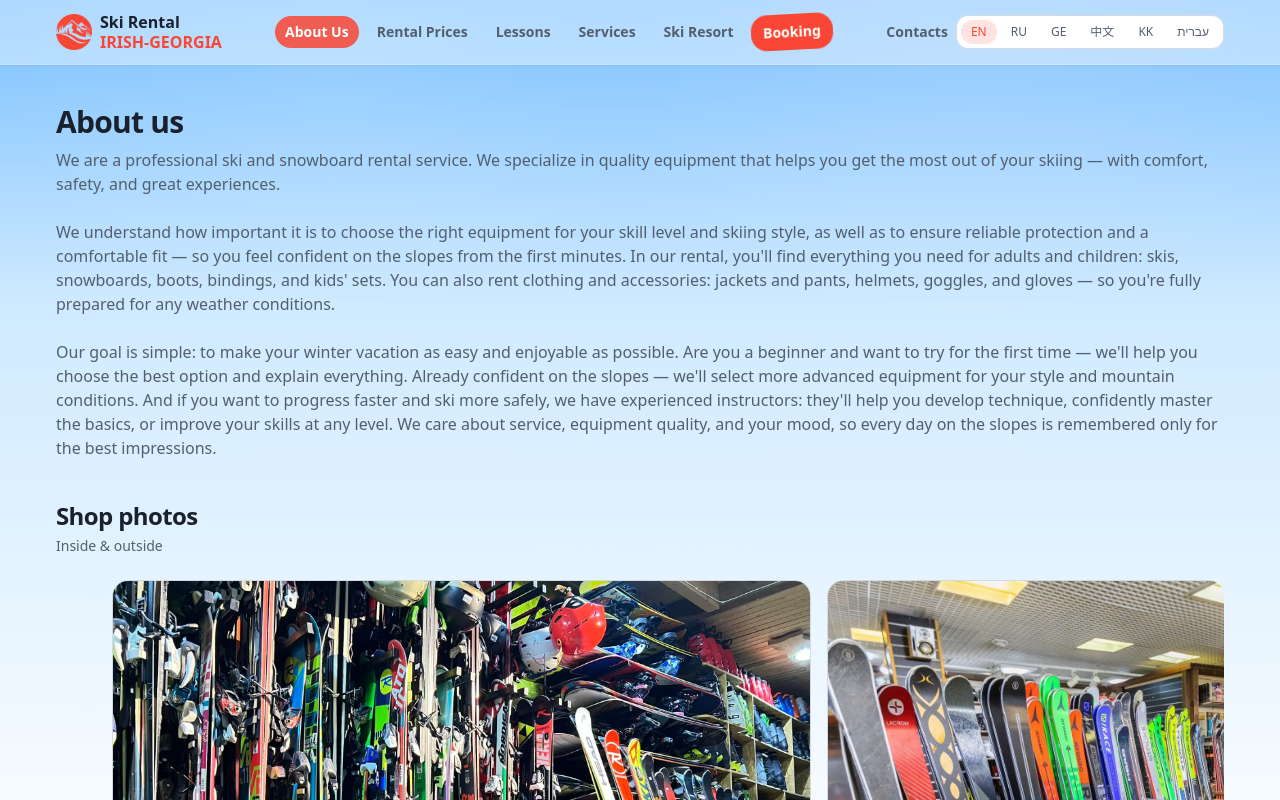
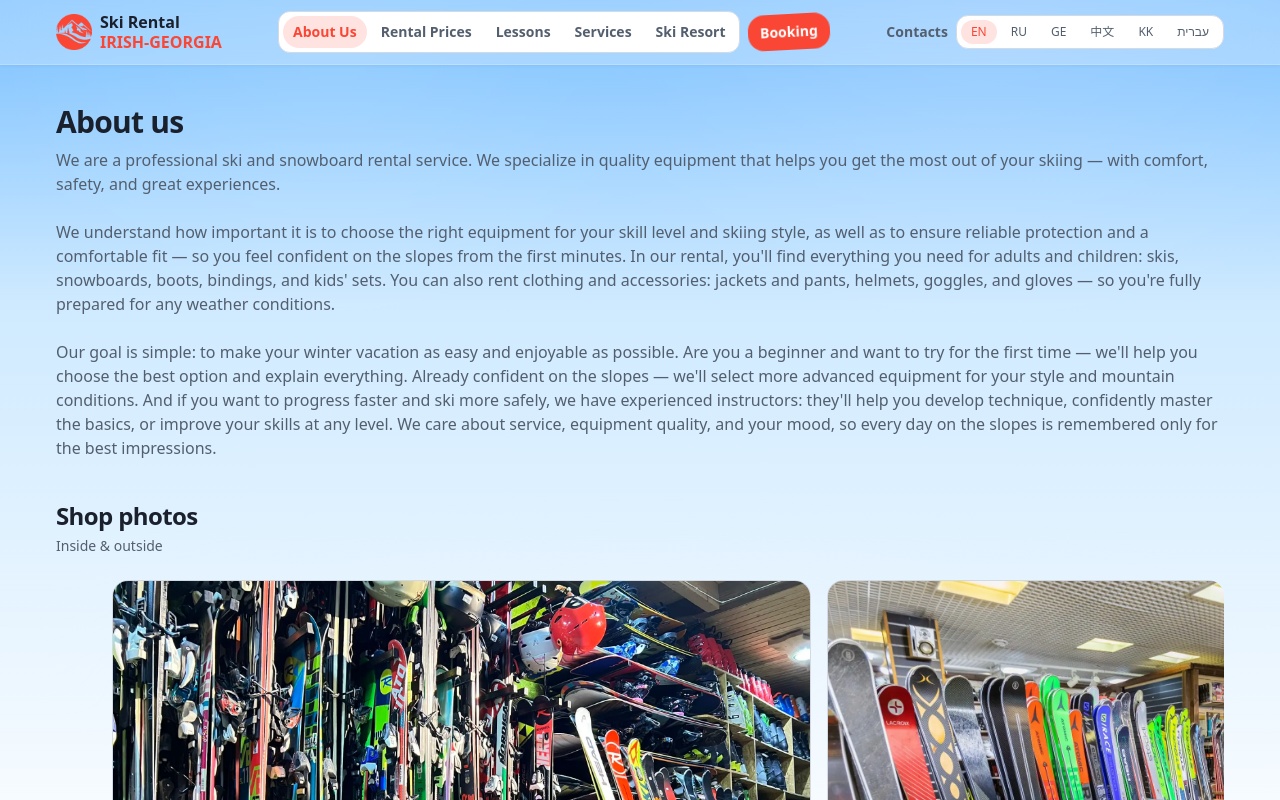
Before and after one commit to Zhibul-Alexander/ski-resort, a Next.js app: page /en in a window 1280 px wide. Built offline with nearby package versions, Linux system fonts and the light colour scheme.

Commit message:
update styles

```diff
--- a/app/globals.css
+++ b/app/globals.css
@@ -192,7 +192,7 @@ a {
 /* Sunny Ski Header styles */
 .sunny-ski-header {
   /* Прозрачный фон с легким светлым слоем для читаемости */
-  background: rgba(255, 255, 255, 0.4);
+  background: rgba(255, 255, 255, 0.25);
   backdrop-filter: blur(20px);
   -webkit-backdrop-filter: blur(20px);
   box-shadow: 0 1px 3px rgba(0, 0, 0, 0.05);
--- a/components/site/header.tsx
+++ b/components/site/header.tsx
@@ -72,6 +72,7 @@ export function Header({
         </div>
 
         <nav className="hidden lg:flex items-center gap-2 text-sm">
+          <div className="flex items-center gap-1 rounded-xl border border-border bg-card p-1">
             {nav.map((l) => {
               // Нормализуем пути для сравнения (убираем trailing slash и якорь)
               const normalizedPathname = pathname.replace(/\/$/, "") || "/";
@@ -86,14 +87,15 @@ export function Header({
                   key={l.href}
                   href={l.href}
                   className={cn(
-                  "header-nav-link px-2.5 py-1.5 rounded-lg transition-colors whitespace-nowrap text-xs lg:text-sm font-semibold",
-                  isActive ? "header-nav-active" : "text-muted-foreground"
+                    "no-underline px-2.5 py-1.5 rounded-lg transition-colors whitespace-nowrap text-xs lg:text-sm font-semibold",
+                    isActive ? "bg-brand/15 text-brand" : "text-muted-foreground hover:bg-brand-hover/10 hover:text-brand"
                   )}
                 >
                   {l.label}
                 </Link>
               );
             })}
+          </div>
           <Link href={`/${lang}/rental#booking-form`} className="no-underline">
             <Button size="sm" className="whitespace-nowrap text-xs lg:text-sm animate-rotate-slow font-semibold">{navLabels?.requestBooking || "Booking"}</Button>
           </Link>
```
Lines whose indentation alone changed are shown as unchanged.
